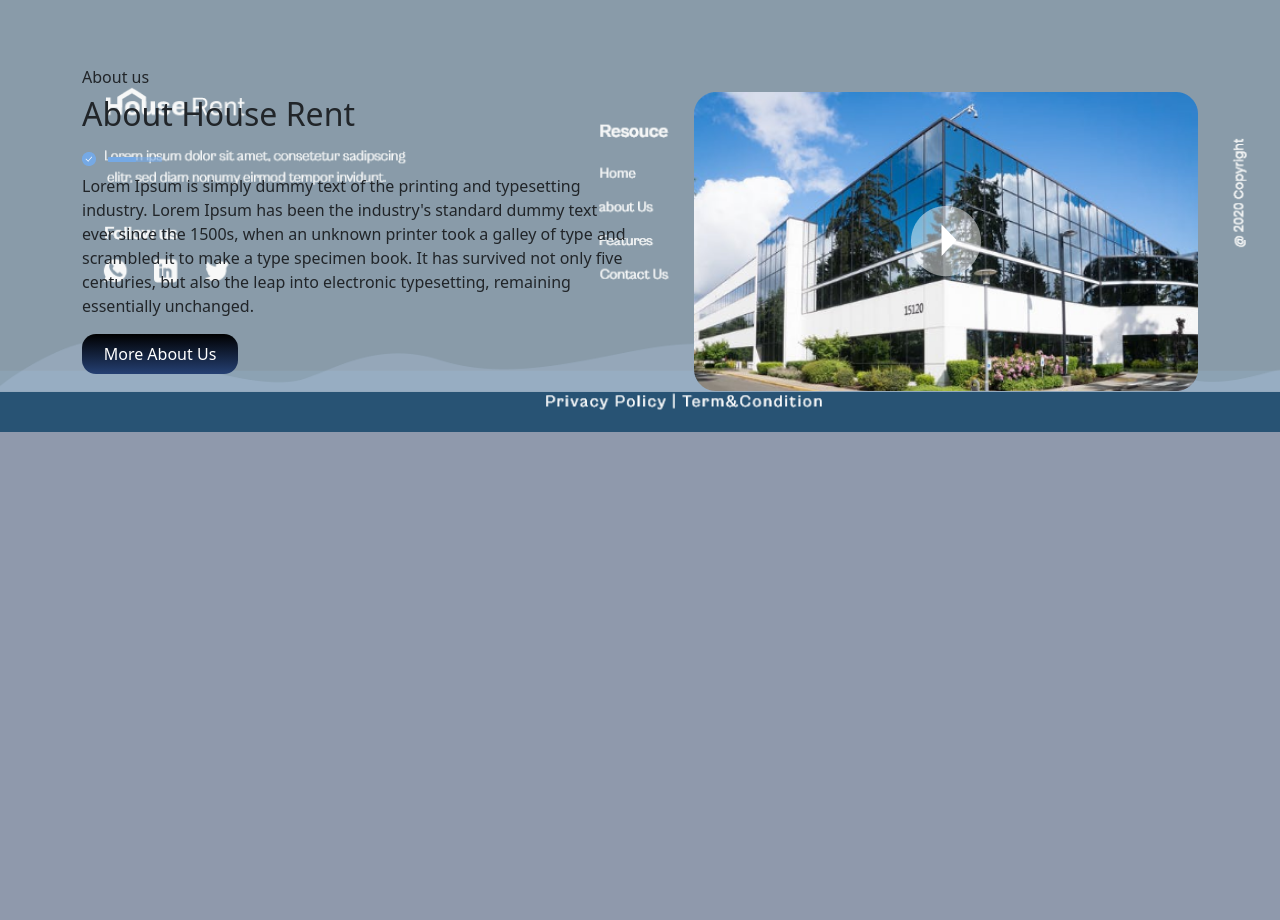
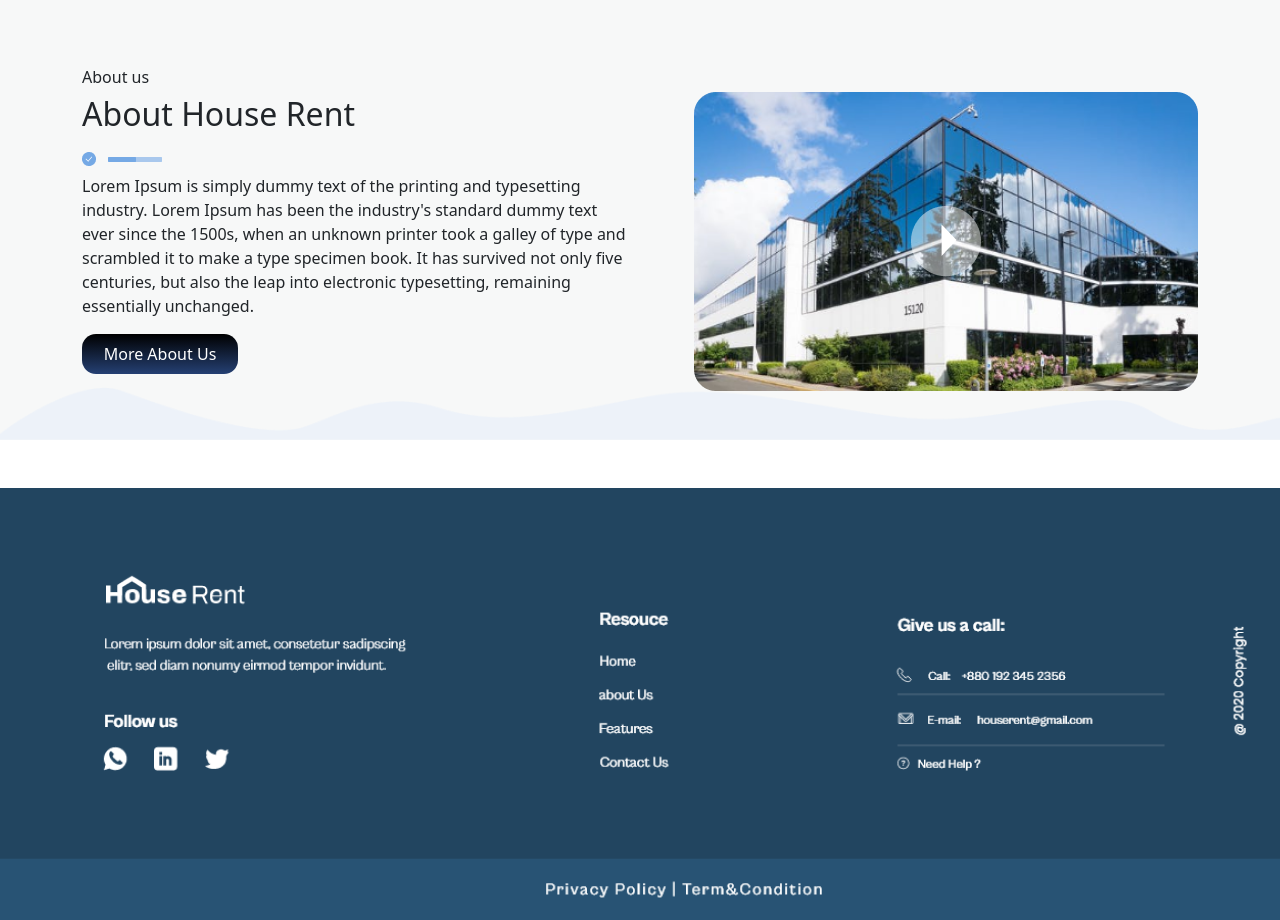
Before and after one commit to Saif-Tasnim/Basa_Lagbe, a Django app: page / in a window 1280 px wide; the page is wider, and only the part inside the window is pictured. Shown: the part 656-1576 px from the top of that part. Before the commit the page ends 1088 px from the top of that part, so only its background shows below. Run offline with Django 4.2, Linux system fonts and the light colour scheme.

Commit message:
sync between section has merged

```diff
--- a/static/css/style.css
+++ b/static/css/style.css
@@ -76,7 +76,6 @@
   background-size: contain;
   background-position: bottom center;
   background-color: rgba(239, 241, 242, 0.5);
-  position: absolute;
   padding-top: 20px;
 }
 @media only screen and (max-width: 676px) {
--- a/templates/Components/footer.html
+++ b/templates/Components/footer.html
@@ -1,13 +1,14 @@
 {% load static %}
-   <!-- Footer Area Start -->
-   <footer>
-    <div class="">
+
+<!-- Footer Area Start -->
+
+    <div class="mt-5">
         <img
         src="{% static 'images/footer.png'%}"
         alt="Logo"
 
       />
     </div>
-</footer>
+
 
 <!-- Footer Area End -->
--- a/templates/Components/navbar.html
+++ b/templates/Components/navbar.html
@@ -1,7 +1,7 @@
 {% load static %}
 <nav class="navbar navbar-expand-lg">
   <div class="container">
-    <a class="navbar-brand" href="{%url 'index'%}">
+    <a class="navbar-brand" href="{% url 'index' %}">
       <img
         src="{% static 'images/logo.png'%}"
         alt="Logo"
--- a/templates/base.html
+++ b/templates/base.html
@@ -17,11 +17,12 @@
   </head>
   <body>
     {% include 'Components/navbar.html'%}
-    <div>{% block content %}
 
-      {% endblock %}</div>
-    {% include 'Components/footer.html'  %}
+      {% block content %}
 
+      {% endblock %}
+
+      {% include "Components/footer.html"%}
 
     <!-- bootstrap cdn -->
     <script
--- a/templates/index.html
+++ b/templates/index.html
@@ -1,12 +1,10 @@
-{% extends 'base.html'%}
-
-
+{% extends 'base.html' %}
 
 {%load static%}
 
 
 
-{%block content%}
+{%block content %}
 
 <!-- banner section -->
 
@@ -69,7 +67,7 @@
 
         </div>
 
-        <div class="col-md-6 col-lg-6-col-sm-12 pt-sm-4 text-end"">
+        <div class="col-md-6 col-lg-6-col-sm-12 pt-sm-4 text-end mb-5">
 
             <img src="{% static 'images/im1.png' %}"  alt="about image"/>
         </div>
@@ -77,6 +75,14 @@
 </div>
 
 </div>
-<!-- ABout us section end-->
+<!-- ABout us section end -->
 
-{%endblock%}
+
+
+
+<!-- Footer Area End -->
+
+{% comment %} footer Part {% endcomment %}
+
+{% comment %} {% include "Components/footer.html" %} {% endcomment %}
+{% endblock %}
```
